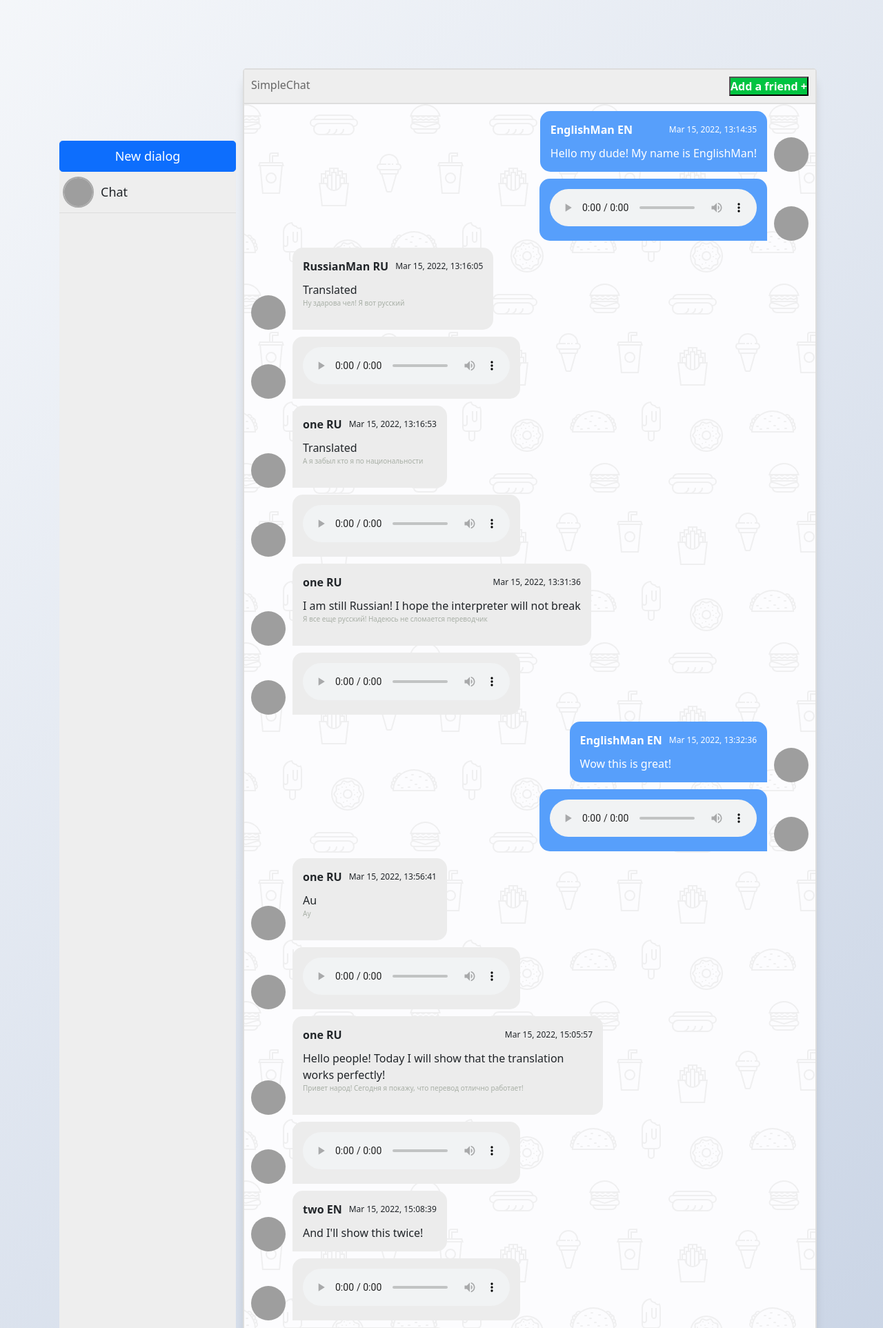
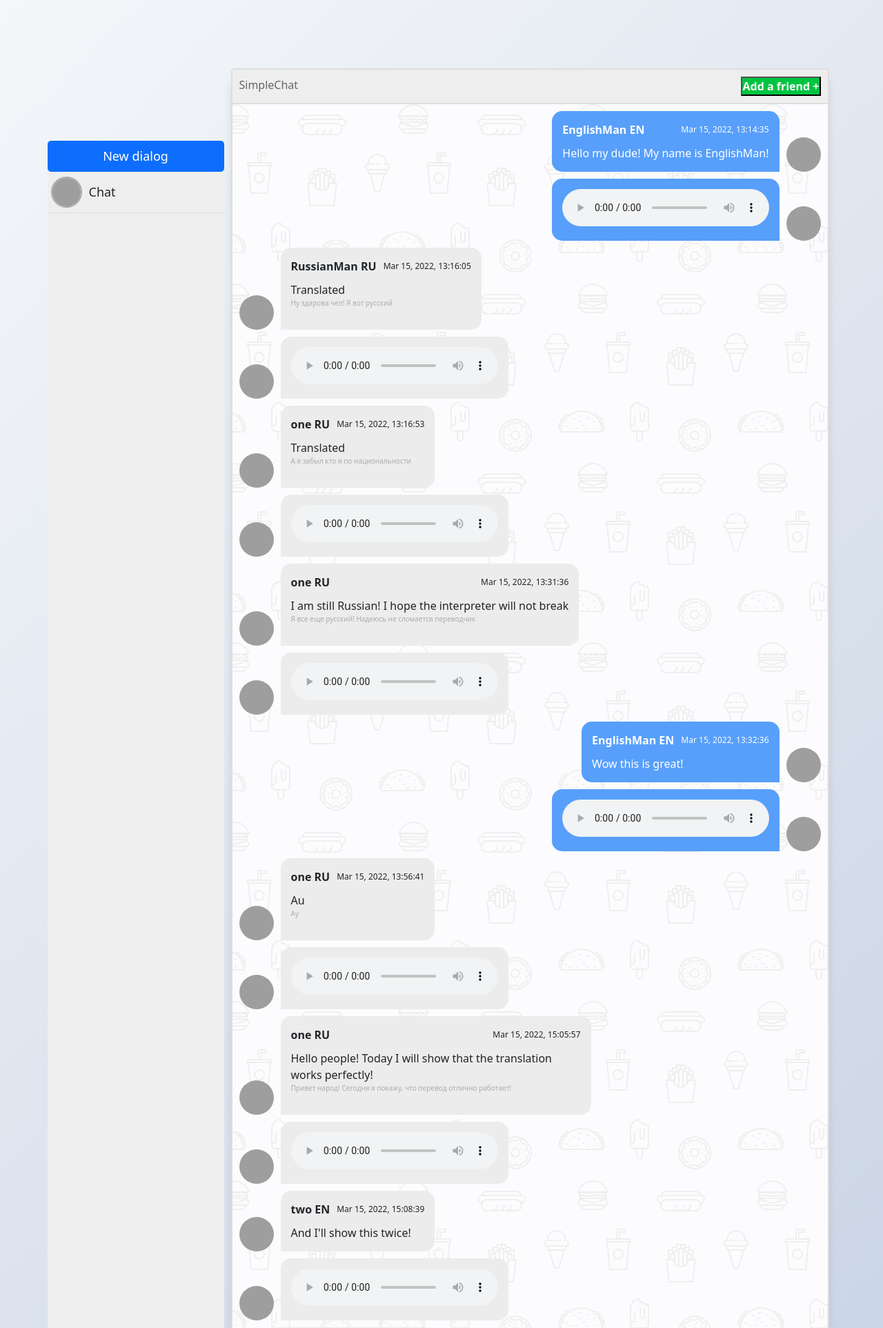
Before and after one commit to BaronFonMonc/web, a Flask app: page /chat/1 in a window 1280 px wide. Shown: the part 56-1981 px from the top of the page at 69% size. Run offline with Flask 2, Linux system fonts and the light colour scheme; a user stored in the database is signed in; data comes from the database, SQL or seed files in the repository; some libraries are stand-ins or nearby versions; grey boxes are pictures that could not be loaded.

Commit message:
updated styles

```diff
--- a/static/css/main.css
+++ b/static/css/main.css
@@ -27,7 +27,7 @@ body {
   display: flex;
   flex-flow: column wrap;
   justify-content: space-between;
-  width: 65%;
+  width: 75%;
   max-width: 867px;
   margin: 25px 10px;
   height: calc(90% - 50px);
--- a/static/map.js
+++ b/static/map.js
@@ -133,7 +133,7 @@ function appendMessageFull(ms, side) {
 
         <div class="msg-bubble">
             <div class="msg-text">
-                <audio src=${ms[5]} controls autoplay>Audio tag not supported</audio>
+                <audio src=${ms[5]} controls autoplay style="width: min(40vw,300px);">Audio tag not supported</audio>
             </div>
         </div>
       </div>
--- a/templates/chatPage.html
+++ b/templates/chatPage.html
@@ -88,7 +88,7 @@
 
           <div class="msg-bubble">
             <div class="msg-text">
-              <audio src={{ms[5]}} controls>Audio tag not supported</audio>
+              <audio src={{ms[5]}} controls style="width: min(40vw,300px);">Audio tag not supported</audio>
             </div>
           </div>
         </div>
@@ -124,7 +124,7 @@
 
           <div class="msg-bubble">
             <div class="msg-text">
-              <audio src={{ms[5]}} controls>Audio tag not supported</audio>
+              <audio src={{ms[5]}} controls style="width: min(40vw,300px);">Audio tag not supported</audio>
             </div>
           </div>
         </div>
```
